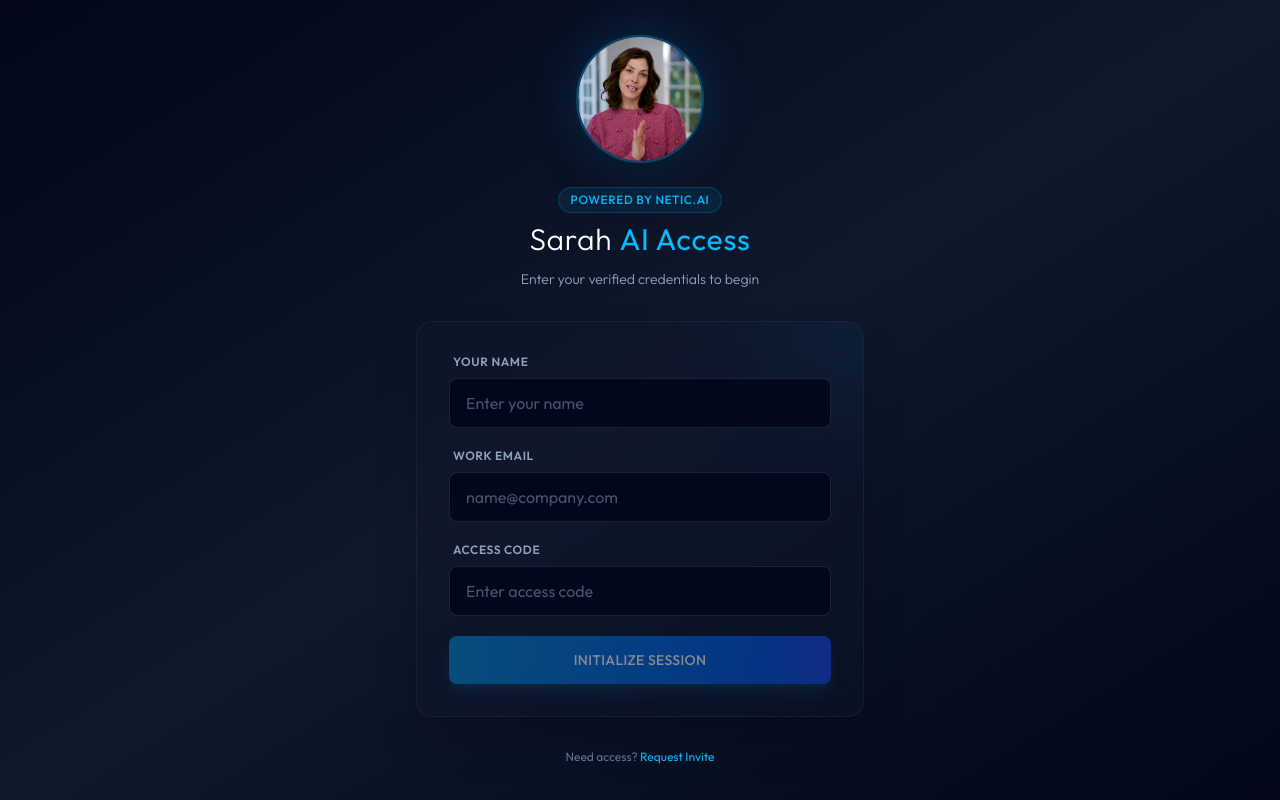
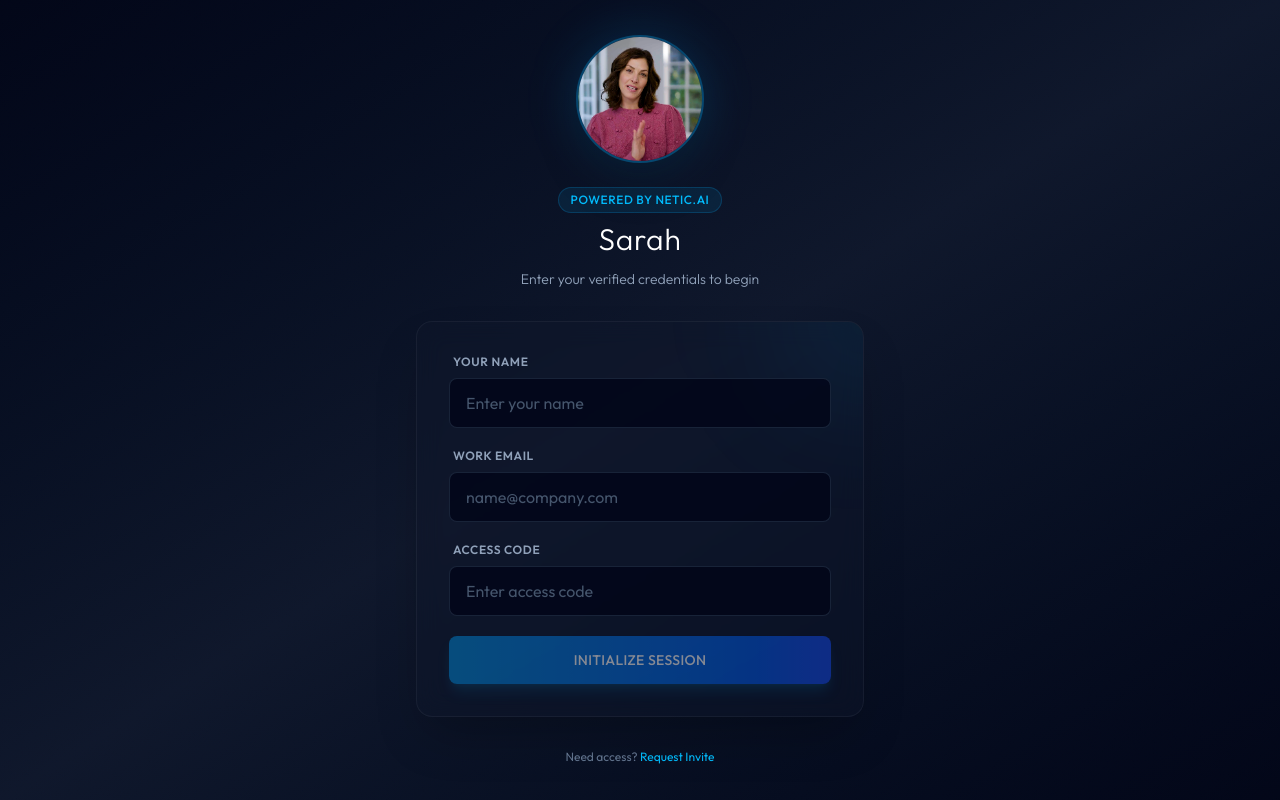
Before and after one commit to aifusionlabs25/netic-sarah-app, a Next.js app: page / in a window 1280 px wide. Built offline with nearby package versions, Linux system fonts and the light colour scheme.

Commit message:
UI Polish: Simplify Title to Sarah

```diff
--- a/components/AccessGate.tsx
+++ b/components/AccessGate.tsx
@@ -148,7 +148,7 @@ export default function AccessGate({ children }: AccessGateProps) {
                             </span>
                         </div>
                         <h1 className="text-3xl font-light text-white tracking-wide">
-                            Sarah <span className="text-sky-400 font-normal">AI Access</span>
+                            Sarah
                         </h1>
                         <p className="text-slate-400 mt-3 text-sm font-light">
                             Enter your verified credentials to begin
```
